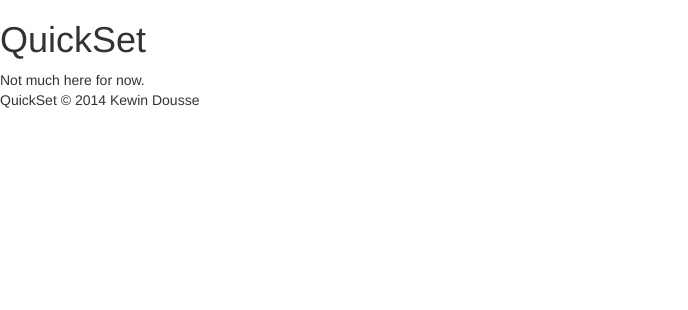
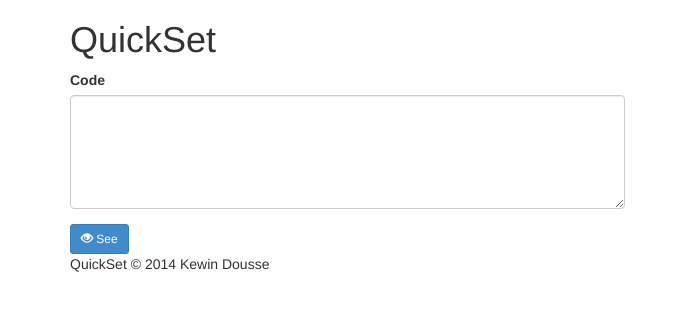
Before and after one commit to Protectator/QuickSet, a plain HTML site: page index.html in a window 1280 px wide. Shown: the whole page, without its empty margins (0-688 px from the left). Drawn offline with nearby package versions, Linux system fonts and the light colour scheme.

Commit message:
Basic page layout

```diff
--- a/index.html
+++ b/index.html
@@ -43,14 +43,33 @@
 
 </head>
 <body>
-	<div id="container">
-		<div id="page">
-			<h1>QuickSet</h1>
-			<div id="content">
-				Not much here for now.
+	<div class="container">
+
+		<div class="row">
+			<div class="col-md-12">
+				<h1>QuickSet</h1>
 			</div>
-			<footer><span id="project">QuickSet</span> © 2014 <span id="name">Kewin Dousse</span></footer>
 		</div>
+
+		<div class="row">
+			<div id="shareForm" class="col-xs-6">
+				<form role="form">
+					<div class="form-group">
+						<label for="shareCode">Code</label>
+						<textarea id="shareCode" class="form-control" rows="5"></textarea>
+					</div>
+					<button type="button" id="see" class="btn btn-primary btn-sm"><span class="glyphicon glyphicon glyphicon-eye-open"></span> See</button>
+				</form>
+			</div>
+			<div id="itemsDisplay" class="col-xs-6">
+
+			</div>
+		</div>
+
+
+		<footer>
+			<span id="project">QuickSet</span> © 2014 <span id="name">Kewin Dousse</span>
+		</footer>
 	</div>
 	<!-- jQuery -->
     <script src="https://ajax.googleapis.com/ajax/libs/jquery/1.11.1/jquery.min.js"></script>
```
